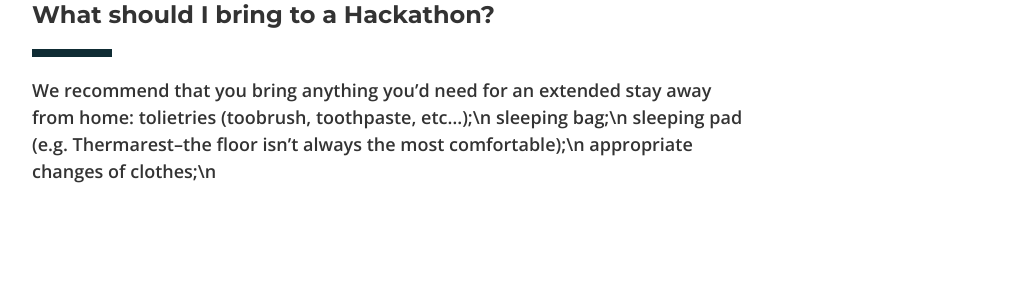
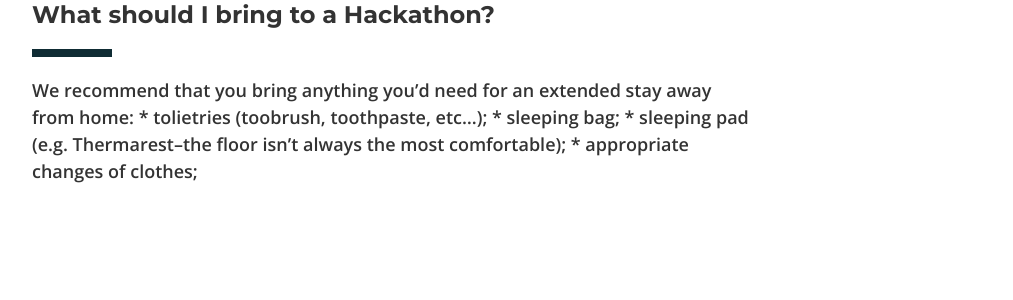
Before and after one commit to aoganezo/demonhacksTemp, a Jekyll site: the page built from index.html, in a window 1280 px wide and 900 px high, scrolled down 2602 px. Shown: the part 182-482 px from the top of the window, without its empty margins (248-1261 px from the left). Built offline with Jekyll 4.4.1, drawn with Linux system fonts in a browser that asks for light colours; nearby versions of some CDN libraries.

Commit message:
changing info--recommended items

```diff
--- a/_config.yml
+++ b/_config.yml
@@ -89,10 +89,10 @@ event:
     - question: "What should I bring to a Hackathon?"
       answer: >
         We recommend that you bring anything you'd need for an extended stay away from home:
-        tolietries (toobrush, toothpaste, etc...);\n
-        sleeping bag;\n
-        sleeping pad (e.g. Thermarest--the floor isn't always the most comfortable);\n
-        appropriate changes of clothes;\n
+        * tolietries (toobrush, toothpaste, etc...);
+        * sleeping bag;
+        * sleeping pad (e.g. Thermarest--the floor isn't always the most comfortable);
+        * appropriate changes of clothes;
 
 
   # Schedule:
```
